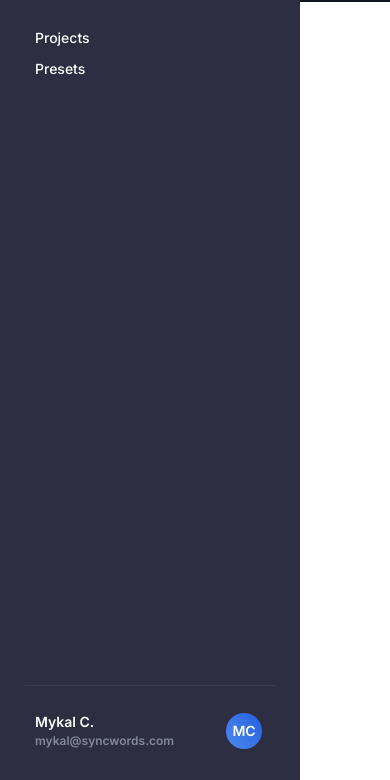
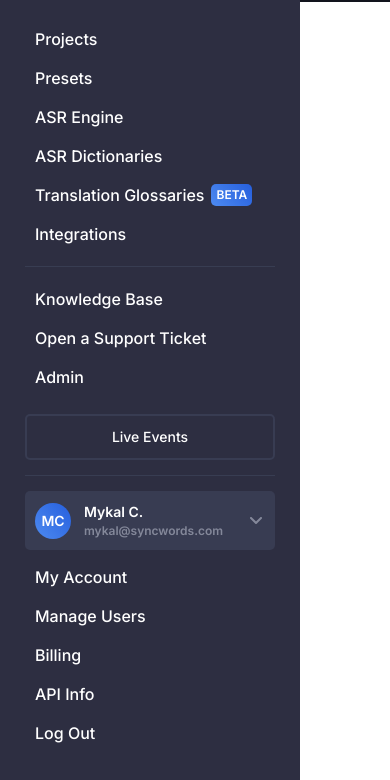
Before and after one commit to myklsc/sw-nav, a plain HTML site: page index.html in a window 390 px wide. Shown: the part 64-844 px from the top of the page. Drawn offline with Linux system fonts and the light colour scheme.

Commit message:
Account nav popup

```diff
--- a/index.html
+++ b/index.html
@@ -167,16 +167,57 @@
                                class="sw-nav-dropdown-item">Projects</a>
                             <a href=""
                                class="sw-nav-dropdown-item">Presets</a>
+                            <a href=""
+                               class="sw-nav-dropdown-item">ASR Engine</a>
+                            <a href=""
+                               class="sw-nav-dropdown-item">ASR Dictionaries</a>
+                            <a href=""
+                               class="sw-nav-dropdown-item">Translation Glossaries <span
+                                      class="sw-nav-beta-tag">BETA</span></a>
+                            <a href=""
+                               class="sw-nav-dropdown-item">Integrations</a>
+                            <div class="dropdown-divider"></div>
+                            <a href=""
+                               class="sw-nav-dropdown-item">Knowledge Base</a>
+                            <a href=""
+                               class="sw-nav-dropdown-item">Open a Support Ticket</a>
+                            <a href=""
+                               class="sw-nav-dropdown-item">Admin</a>
                         </div>
-                        <div class="dropdown-divider"></div>
+
                         <div class="sw-nav-mobile-footer">
+                            <div style="display:flex;align-items: center;">
+                                <a class="sw-nav-item sw-nav-item-alt"
+                                   data-balloon-pos="down"
+                                   data-balloon-length="large"
+                                   aria-label="Try SyncWords Live for realtime captions, translated subititles and dubbed audio for your live events and streams. Login if you have an account. Or contact our sales team to get started. Tighter Live-Offline integratrion coming soon."
+                                   href="#">Live Events</a>
+                            </div>
+
+                            <div class="dropdown-divider"></div>
                             <!-- Account Card -->
-                            <div class="sw-account-card">
+                            <div class="sw-account-card" data-nav="sw-nav-mobile-account-trigger">
+                                <div class="sw-nav-account-icon">MC</div>
                                 <div class="sw-account-info">
                                     <span class="sw-account-name">Mykal C.</span>
                                     <span class="sw-account-email">mykal@syncwords.com</span>
                                 </div>
-                                <div class="sw-nav-account-icon">MC</div>
+                                <svg xmlns="http://www.w3.org/2000/svg" viewBox="0 0 448 512"><!--! Font Awesome Pro 6.4.0 by @fontawesome - https://fontawesome.com License - https://fontawesome.com/license (Commercial License) Copyright 2023 Fonticons, Inc. --><path d="M201.4 342.6c12.5 12.5 32.8 12.5 45.3 0l160-160c12.5-12.5 12.5-32.8 0-45.3s-32.8-12.5-45.3 0L224 274.7 86.6 137.4c-12.5-12.5-32.8-12.5-45.3 0s-12.5 32.8 0 45.3l160 160z"/></svg>
+                            </div>
+                            <div class="sw-nav-mobile-account-wrapper" data-nav="sw-nav-mobile-account-wrapper">
+                                <!-- Account Links -->
+                                <div class="sw-nav-mobile-account-links">
+                                    <a href=""
+                                       class="sw-nav-dropdown-item">My Account</a>
+                                       <a href=""
+                                       class="sw-nav-dropdown-item">Manage Users</a>
+                                       <a href=""
+                                       class="sw-nav-dropdown-item">Billing</a>
+                                       <a href=""
+                                       class="sw-nav-dropdown-item">API Info</a>
+                                       <a href=""
+                                       class="sw-nav-dropdown-item">Log Out</a>
+                                </div>
                             </div>
                         </div>
                     </div>
--- a/style.css
+++ b/style.css
@@ -1,8 +1,8 @@
-@import url("https://fonts.googleapis.com/css?family=Inter:500,600,700&family=Roboto+Mono:200&display=swap");
-@import url("balloon.css");
+@import url('https://fonts.googleapis.com/css?family=Inter:500,600,700&family=Roboto+Mono:200&display=swap');
+@import url('balloon.css');
 
 :root {
---nav-bg-color: #12141D;
+  --nav-bg-color: #12141d;
 }
 
 * {
@@ -15,7 +15,7 @@
 }
 
 body {
-    font-family: "Inter", sans-serif;
+  font-family: 'Inter', sans-serif;
   font-weight: 600;
   font-size: 1rem;
   line-height: 1.5;
@@ -27,7 +27,7 @@
 }
 
 button {
-    font-family: "Inter", sans-serif;
+  font-family: 'Inter', sans-serif;
   appearance: none;
   border: none;
   background: none;
@@ -40,8 +40,8 @@
   cursor: pointer;
 }
 
-a,button {
-
+a,
+button {
 }
 
 .half-wrapper {
@@ -63,12 +63,13 @@
   display: flex;
   align-items: stretch;
   justify-content: space-between;
-    font-size: .875rem;
+  font-size: 0.875rem;
   font-weight: 600;
   padding: 15px 20px;
 }
 
-.sw-nav-left, .sw-nav-right {
+.sw-nav-left,
+.sw-nav-right {
   display: flex;
   align-items: stretch;
 }
@@ -85,7 +86,7 @@
 }
 
 .sw-nav-brand img {
-    height: 100%
+  height: 100%;
 }
 
 .sw-nav-account-icon {
@@ -113,7 +114,7 @@
   padding: 0 10px;
   margin: 0 3px;
   color: #fff;
-    font-size: .875rem;
+  font-size: 0.875rem;
   line-height: 1rem;
   font-weight: 500;
   background-color: var(--nav-bg-color);
@@ -185,7 +186,7 @@
 .sw-nav-dropdown-item {
   display: flex;
   align-items: center;
-    font-size: .875rem;
+  font-size: 0.875rem;
   padding: 5px 10px;
   border-radius: 5px;
   font-weight: 500;
@@ -229,11 +230,17 @@
   padding: 5px 10px;
 }
 
+.sw-account-card svg {
+  width: 14px;
+  margin: 0 5px;
+  fill: #84889a;
+}
+
 .sw-account-info {
   display: flex;
   flex-direction: column;
   flex-grow: 1;
-    margin-right: 15px;
+  margin: 0 10px;
 }
 
 .sw-account-name {
@@ -241,8 +248,20 @@
 }
 
 .sw-account-email {
-    font-size: .75rem;
+  font-size: 0.75rem;
   color: #84889a;
+}
+
+.sw-nav-beta-tag {
+  display: inline-block;
+  padding: 2px 5px;
+  margin: 0 0 0 7px;
+  font-size: 0.75rem;
+  font-weight: 600;
+  border-radius: 5px;
+  color: #fff;
+  background: #4d8af0;
+  background: linear-gradient(50deg, #4d8af0 0%, #265fdd 100%);
 }
 
 /* Mobile Nav */
@@ -280,10 +299,43 @@
   display: none;
 }
 
+/* Mobile Account Links - Collapsible */
+
+.sw-nav-mobile-account-wrapper {
+  overflow: hidden;
+}
+
+.sw-nav-mobile-account-wrapper:after {
+  content: '';
+  height: 50px;
+  transition: height 0.4s ease, max-height 0s 0.4s ease;
+  max-height: 0px;
+}
+
+.sw-nav-mobile-account-links {
+  transition: margin-bottom 0.4s cubic-bezier(0, 0, 0, 1);
+  padding: 10px 0 0;
+  margin-bottom: 0;
+  max-height: 1000000px;
+}
+
+.sw-nav-mobile-account-wrapper.closed > .sw-nav-mobile-account-links {
+  margin-bottom: -2000px;
+  transition: margin-bottom 0.4s cubic-bezier(1, 0, 1, 1), visibility 0s 0.4s, max-height 0s 0.4s;
+  visibility: hidden;
+  max-height: 0;
+}
+
+.sw-nav-mobile-account-wrapper.closed:after {
+  height: 0;
+  transition: height 0.4s ease;
+}
+
 /* Responsive Styling */
 
 @media (max-width: 875px) {
-    .sw-nav-right, .sw-nav-left {
+  .sw-nav-right,
+  .sw-nav-left {
     display: none;
   }
 
@@ -294,4 +346,36 @@
   .sw-nav-mobile {
     display: flex;
   }
+
+  .sw-account-card {
+    background: #383c52;
+    padding: 10px 7px;
+    border-radius: 5px;
   }
+
+  .sw-account-card.closed {
+    background: #2d2e41;
+  }
+
+  .sw-account-card.closed svg {
+    transform: rotate(180deg);
+  }
+
+  .sw-nav-item-alt {
+    border-color: #383c52;
+    background: #2d2e41;
+    margin: 0;
+    width: 100%;
+    justify-content: center;
+    height: 46px;
+  }
+
+  .sw-nav-dropdown-item {
+    margin: 0 0 5px;
+    font-size: 1rem;
+  }
+
+  .dropdown-divider {
+    margin: 15px 0;
+  }
+}
--- a/sw-nav.js
+++ b/sw-nav.js
@@ -1,32 +1,43 @@
 // Get all dropdown buttons and contents
-var dropdownBtns = document.querySelectorAll(".sw-nav-dropdown > button");
-var dropdownContents = document.querySelectorAll(".sw-nav-dropdown > .sw-nav-dropdown-content");
+var dropdownBtns = document.querySelectorAll('.sw-nav-dropdown > button');
+var dropdownContents = document.querySelectorAll('.sw-nav-dropdown > .sw-nav-dropdown-content');
+
+// Get the account trigger and account wrapper elements
+var accountTrigger = document.querySelector("[data-nav='sw-nav-mobile-account-trigger']");
+var accountWrapper = document.querySelector("[data-nav='sw-nav-mobile-account-wrapper']");
 
 // Add event listener to all dropdown buttons
 dropdownBtns.forEach(function (dropdownBtn, index) {
-    dropdownBtn.addEventListener("click", function () {
+  dropdownBtn.addEventListener('click', function () {
     // Check if the clicked button's parent is already open
-        var isAlreadyOpen = dropdownBtn.parentNode.classList.contains("sw-nav-dropdown-show");
+    var isAlreadyOpen = dropdownBtn.parentNode.classList.contains('sw-nav-dropdown-show');
 
     // Close all dropdowns
     dropdownContents.forEach(function (dropdownContent) {
-            dropdownContent.parentNode.classList.remove("sw-nav-dropdown-show");
+      dropdownContent.parentNode.classList.remove('sw-nav-dropdown-show');
     });
 
     // If the clicked button's parent was not already open, open it now
     if (!isAlreadyOpen) {
-            dropdownBtn.parentNode.classList.add("sw-nav-dropdown-show");
+      dropdownBtn.parentNode.classList.add('sw-nav-dropdown-show');
     }
   });
 });
 
 // Add event listener to the document
-document.addEventListener("click", function (event) {
+document.addEventListener('click', function (event) {
   // Check if the clicked element is not a dropdown button or content
-    if (!event.target.matches(".sw-nav-dropdown > button") && !event.target.matches(".sw-nav-dropdown > .sw-nav-dropdown-content *")) {
+  if (!event.target.matches('.sw-nav-dropdown > button') && !event.target.matches('.sw-nav-dropdown > .sw-nav-dropdown-content *')) {
     // Remove the 'sw-nav-dropdown-show' class from all dropdowns
     dropdownContents.forEach(function (dropdownContent) {
-            dropdownContent.parentNode.classList.remove("sw-nav-dropdown-show");
+      dropdownContent.parentNode.classList.remove('sw-nav-dropdown-show');
     });
   }
 });
+
+// Add event listener to the account trigger element
+accountTrigger.addEventListener('click', function () {
+  // Toggle the 'closed' class on the account wrapper element and the trigger
+  accountTrigger.classList.toggle('closed');
+  accountWrapper.classList.toggle('closed');
+});
```
Lines whose indentation alone changed are shown as unchanged.
